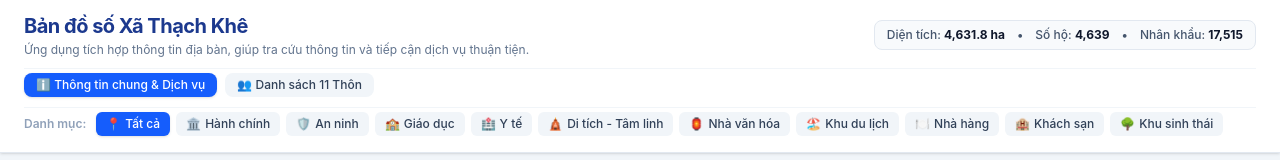
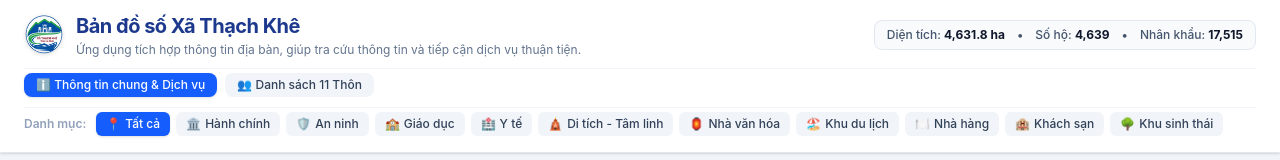
Before and after one commit to hieutrungtkcntt-ctrl/thachkhemap, a React (Vite) app: page / in a window 1280 px wide. Shown: the top 160 px of the page. Built offline with nearby package versions, Linux system fonts and the light colour scheme.

Commit message:
Cap nhat giao dien va tinh nang moi

```diff
--- a/index.html
+++ b/index.html
@@ -1,10 +1,10 @@
 <!doctype html>
-<html lang="en">
+<html lang="vi">
   <head>
     <meta charset="UTF-8" />
-    <link rel="icon" type="image/svg+xml" href="/favicon.svg" />
+    <link rel="icon" type="image/png" href="/logo.png" /> <!-- Icon nhỏ trên thanh tab -->
     <meta name="viewport" content="width=device-width, initial-scale=1.0" />
-    <title>thachkhe-map</title>
+    <title>Bản đồ số Xã Thạch Khê - Cổng thông tin không gian</title> <!-- Tiêu đề thanh Tab -->
   </head>
   <body>
     <div id="root"></div>
--- a/src/App.jsx
+++ b/src/App.jsx
@@ -263,11 +263,20 @@ export default function App() {
   return (
     <div className="min-h-screen bg-slate-100 text-slate-800 flex flex-col font-sans">
 
-      {/* HEADER TỈNH TẮN, THANH THOÁT */}
+      {/* HEADER CÓ TÍCH HỢP LOGO XÃ */}
       <header className="bg-white shadow-sm border-b border-slate-200 py-3 px-6 shrink-0">
         <div className="max-w-7xl mx-auto flex flex-col gap-2.5">
 
           <div className="flex flex-col md:flex-row justify-between items-start md:items-center gap-2">
+
+            {/* CỤM LOGO VÀ TIÊU ĐỀ */}
+            <div className="flex items-center gap-3">
+              <img
+                src="/logo.png"
+                alt="Logo Xã Thạch Khê"
+                className="w-10 h-10 object-contain drop-shadow-sm shrink-0"
+                onError={(e) => { e.target.style.display = 'none'; }} // Phòng hờ nếu chưa có file logo.png thì ẩn đi không lỗi
+              />
               <div>
                 <h1 className="text-lg md:text-xl font-bold text-blue-900 tracking-tight">
                   Bản đồ số {communeInfo.name}
@@ -275,6 +284,7 @@ export default function App() {
                 <p className="text-slate-500 text-xs mt-0.5">
                   Ứng dụng tích hợp thông tin địa bàn, giúp tra cứu thông tin và tiếp cận dịch vụ thuận tiện.
                 </p>
+              </div>
             </div>
 
             <div className="flex items-center gap-3 text-slate-600 font-medium text-xs bg-slate-50 px-3 py-1.5 rounded-lg border border-slate-200">
@@ -337,7 +347,6 @@ export default function App() {
         {/* CỘT TRÁI */}
         <div className="lg:col-span-4 flex flex-col gap-3">
 
-          {/* Ô TÌM KIẾM ĐƯỢC CHUYỂN XUỐNG CỘT TRÁI CHO DỄ THAO TÁC */}
           <div className="bg-white p-3 rounded-xl shadow-sm border border-slate-200 flex flex-col gap-2">
             <span className="text-[11px] font-bold text-slate-500 uppercase tracking-wider">🔍 Tìm kiếm nhanh</span>
             <input
@@ -385,7 +394,6 @@ export default function App() {
                 </div>
               )}
 
-              {/* NÚT GOOGLE MAPS ĐÃ ĐƯỢC ĐỒNG BỘ MÀU XANH DƯƠNG CHUẨN GIAO DIỆN */}
               <a
                 href={`https://www.google.com/maps/dir/?api=1&destination=${navigatingTarget.lat},${navigatingTarget.lng}`}
                 target="_blank"
@@ -502,7 +510,6 @@ export default function App() {
 
           <div className="w-full h-[600px] rounded-lg overflow-hidden border border-slate-200 relative z-0">
 
-            {/* NÚT CHUYỂN NỀN BẢN ĐỒ */}
             <div className="absolute top-3 right-3 z-[1000] group">
               <div className="bg-white hover:bg-slate-50 w-9 h-9 rounded-lg shadow-md border border-slate-200 flex items-center justify-center cursor-pointer transition text-base select-none">
                 🗺️
@@ -524,7 +531,6 @@ export default function App() {
               </div>
             </div>
 
-            {/* BẢNG CHỈ ĐƯỜNG BẰNG CHỮ (NỔI GÓC PHẢI) */}
             {routeSteps && routeSteps.length > 0 && (
               <div className="absolute top-14 right-3 z-[1000] w-72 md:w-80 max-h-[350px] bg-white/95 backdrop-blur-md rounded-xl shadow-xl border border-slate-200 flex flex-col overflow-hidden text-xs">
                 <div className="flex items-center justify-between bg-blue-600 text-white px-3 py-2">
```
Also changed, not shown: public/logo.png (added). Lines whose indentation alone changed are shown as unchanged.
